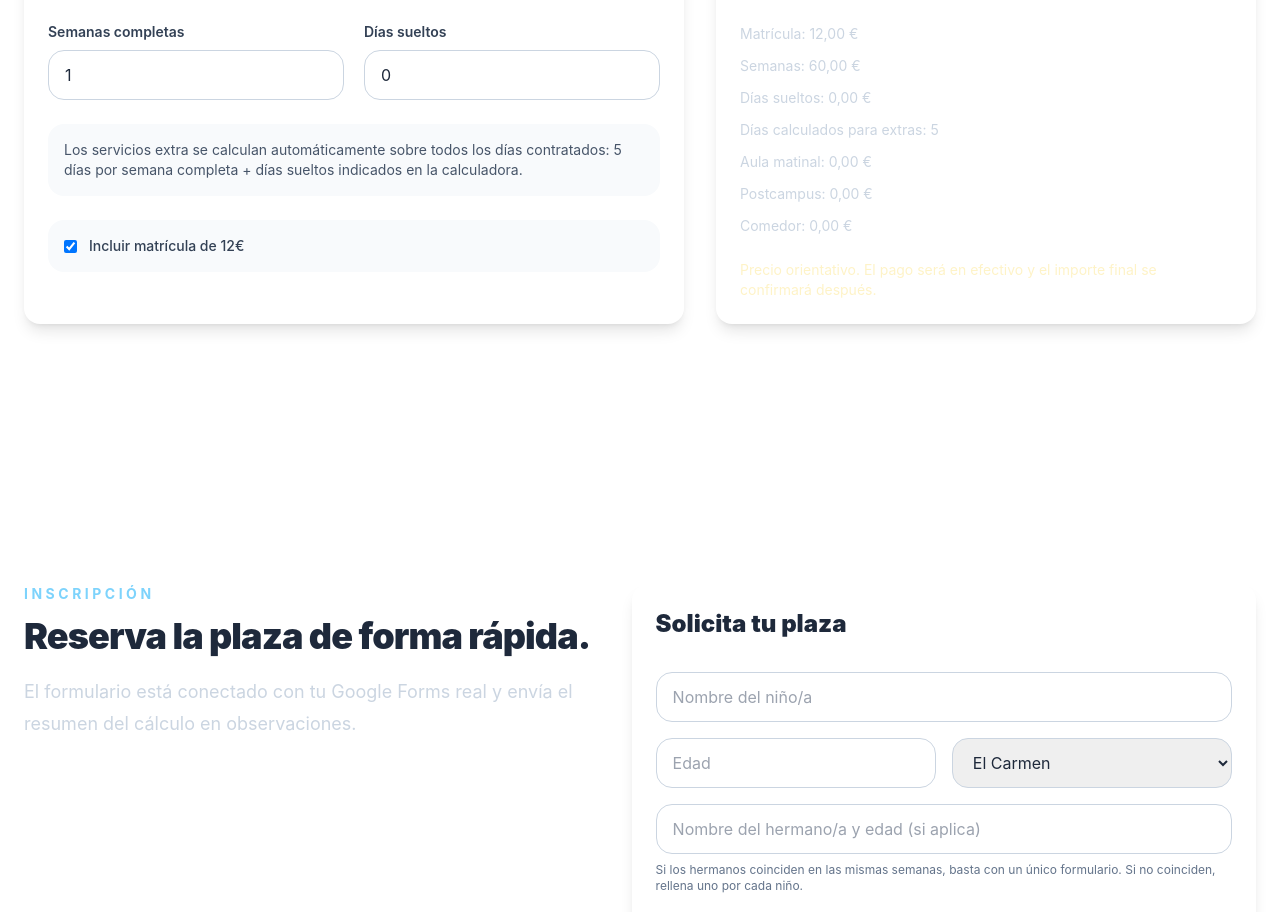
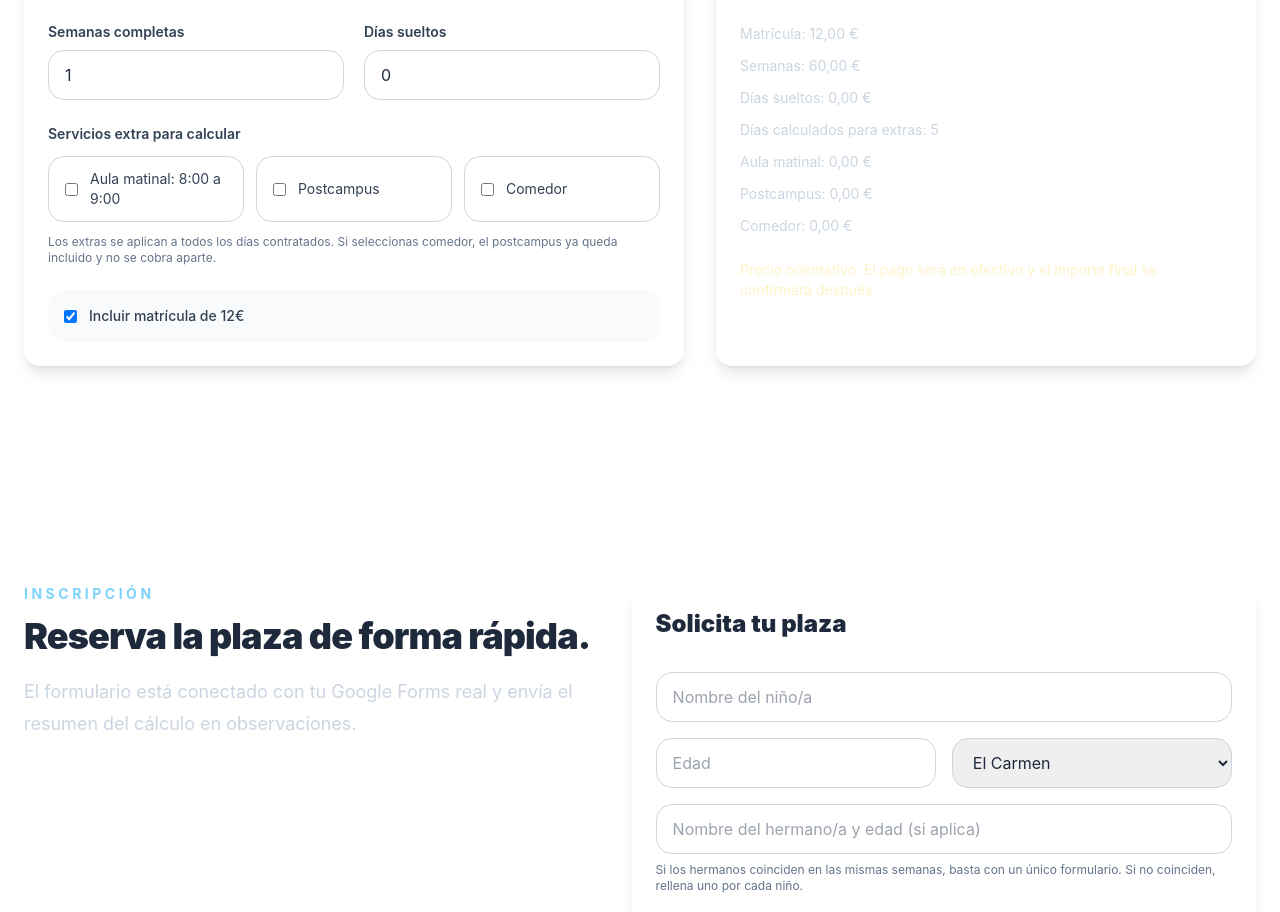
Before and after one commit to ialaminos86-droid/el-columpio2, a React (Vite) app: page / in a window 1280 px wide. Shown: the part 1912-2824 px from the top of the page. Built offline with nearby package versions, Linux system fonts and the light colour scheme.

Commit message:
Update App.jsx

```diff
--- a/src/App.jsx
+++ b/src/App.jsx
@@ -369,8 +369,26 @@ export default function App() {
                   </div>
                 </div>
 
-                <div className="mt-6 rounded-2xl bg-slate-50 p-4 text-sm text-slate-600">
-                  Los servicios extra se calculan automáticamente sobre todos los días contratados: 5 días por semana completa + días sueltos indicados en la calculadora.
+                <div className="mt-6">
+                  <label className="mb-3 block text-sm font-semibold text-slate-700">Servicios extra para calcular</label>
+                  <div className="grid gap-3 sm:grid-cols-3">
+                    {['Aula matinal: 8:00 a 9:00', 'Postcampus', 'Comedor'].map((servicio) => (
+                      <label
+                        key={servicio}
+                        className={`flex cursor-pointer items-center gap-3 rounded-2xl border px-4 py-3 text-sm ${serviciosSeleccionados.includes(servicio) ? 'border-sky-600 bg-sky-50 text-sky-700' : 'border-slate-300 bg-white text-slate-700'}`}
+                      >
+                        <input
+                          type="checkbox"
+                          checked={serviciosSeleccionados.includes(servicio)}
+                          onChange={() => toggleServicio(servicio)}
+                        />
+                        <span>{servicio}</span>
+                      </label>
+                    ))}
+                  </div>
+                  <p className="mt-3 text-xs text-slate-500">
+                    Los extras se aplican a todos los días contratados. Si seleccionas comedor, el postcampus ya queda incluido y no se cobra aparte.
+                  </p>
                 </div>
 
                 <label className="mt-6 flex items-center gap-3 rounded-2xl bg-slate-50 px-4 py-4 text-sm font-medium text-slate-700">
```
